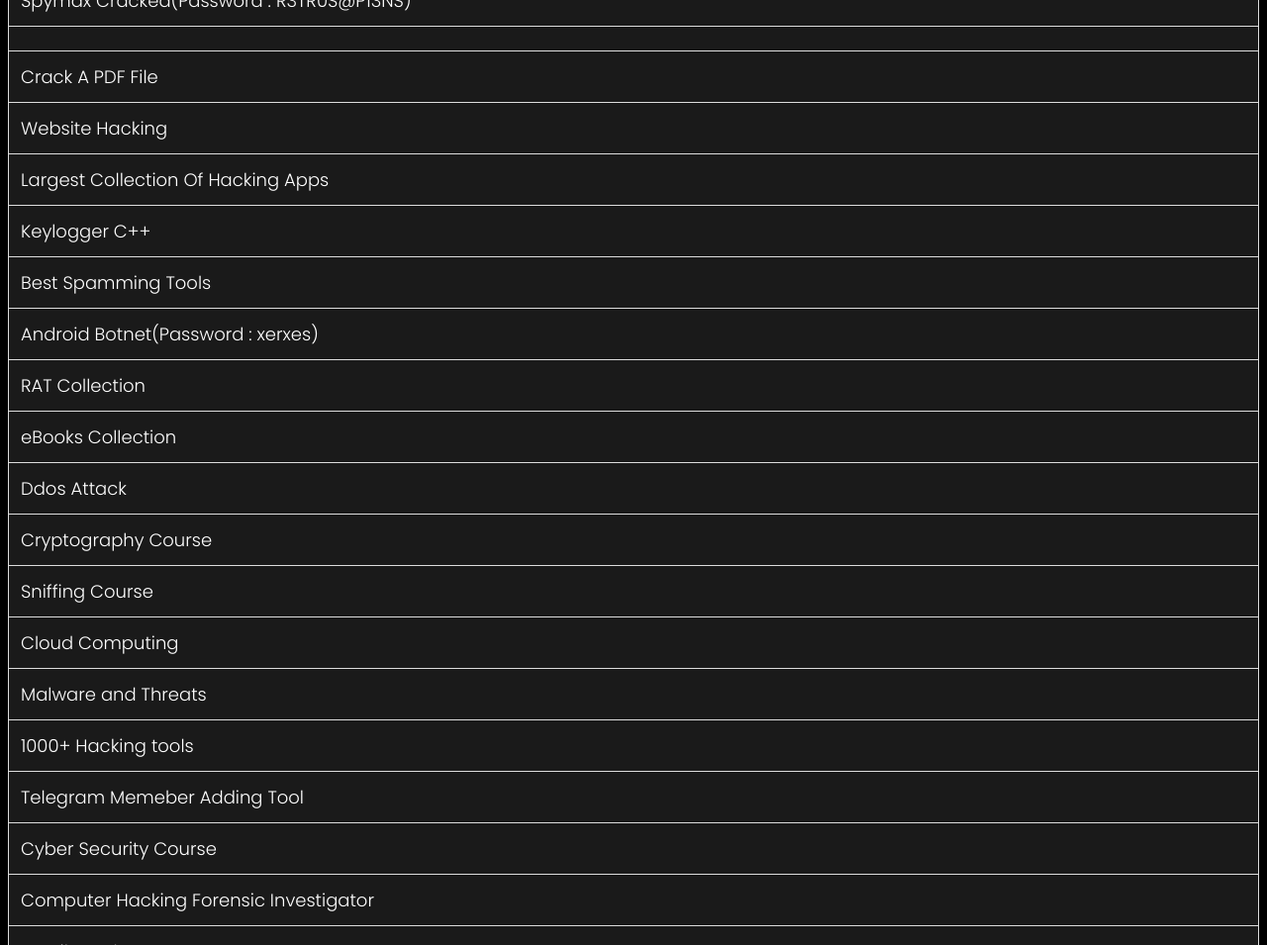
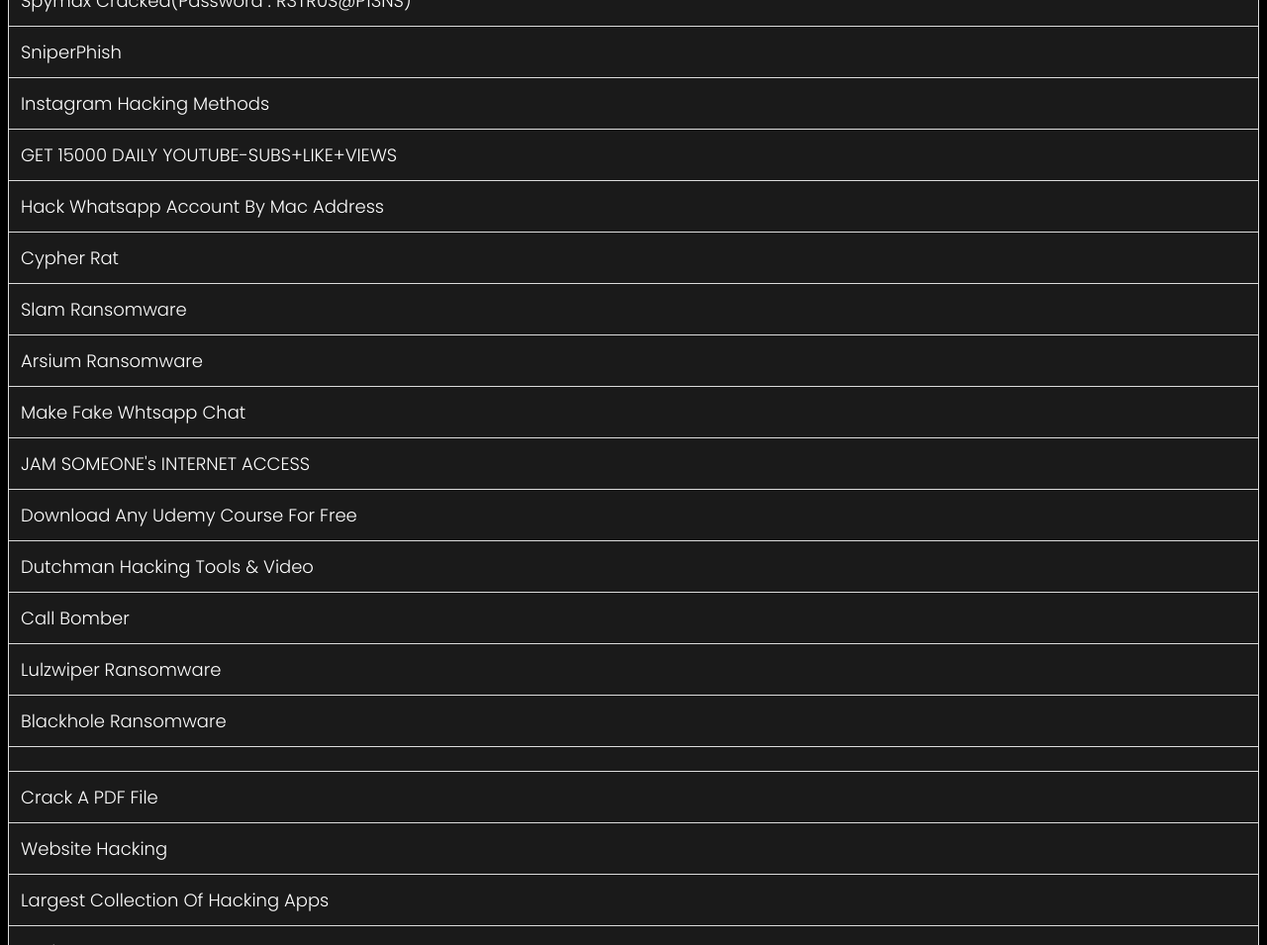
Before and after one commit to hypride/HackerStore, a plain HTML site: page search.html in a window 1280 px wide. Shown: the part 4680-5635 px from the top of the page at 99% size. Drawn offline with Linux system fonts and the light colour scheme.

Commit message:
Update search.html

```diff
--- a/search.html
+++ b/search.html
@@ -119,7 +119,7 @@
   <li class="a"><a href="https://mega.nz/folder/OShBhKQa#AsIpstxQ_B3At405IbhsfA" style="color:white;">Hacking Tools</a></li>
   <li class="a"><a href="https://anonfiles.com/b6k6V1c0y5/Cracker_Mega_Pack_exe" style="color:white;">Cracking Pack</a></li>
   <li class="a"><a href="https://drive.google.com/file/d/1IAI-LulEeXA2jFAsH4sq5t4WM1S8dsnn/view" style="color:white;">Andorid Development</a></li>
-  <li class="a"><a href="https://drive.google.com/drive/folders/1RKSA2B36wnJnlN3EPLse6RGgVcVffpKd" style="color:white;">Photoshop Advanced</a></li>
+  <li class="a"><a href="https://drive.google.com/drive/folders/19qUBeq7jGaxP1kWBGaH1XPA6ZbsCpisAG" style="color:white;">Photoshop Advanced</a></li>
   <li class="a"><a href="https://mega.nz/#F!gBAiESIS!oMUgppI6I0T9Cu4yKnYddg" style="color:white;">Trading Traning</a></li>
   <li class="a"><a href="https://bit.ly/2pCiBcm" style="color:white;">Digital Marketing</a></li>
   <li class="a"><a href="https://mega.nz/folder/69sl2QjL#yPT-eASprG-j_SVv_ge40w" style="color:white;">Advanced Web Development</a></li>
@@ -141,7 +141,7 @@
   <li class="a"><a href="https://mega.nz/folder/a65S3aBY#bogJHcngIE9KmNIfC2N7jg/folder/uuxBSCYI" style="color:white;">CCNA Security Course</a></li>
   <li class="a"><a href="https://mega.nz/folder/jyQVhQ7A#3yfyST8S8NxHkY9jiMRQsA" style="color:white;">Metasploit Pentesting Course</a></li>
   <li class="a"><a href="https://drive.google.com/u/0/uc?id=1u5gVFb6PAgHn_LPtYcAHBypS83di-xKy&export=download" style="color:white;">Network Scanning Course</a></li>
-  <li class="a"><a href="https://drive.google.com/u/0/uc?id=1mWKYFrG6lvpWzOIKC8xz3ZU6Ji8VIcyr&export=download" style="color:white;">Burp Suite Course</a></li>
+  <li class="a"><a href="https://drive.google.com/u/0/uc?id=19qUBeq7jGaxP1kWBGaH1XPA6ZbsCpisAG&export=download" style="color:white;">Burp Suite Course</a></li>
   <li class="a"><a href="https://drive.google.com/u/0/uc?id=1Ier5eOJjwWVyX0M9slkyrctWc7OAoc5j&export=download" style="color:white;">Network Hacking</a></li>
   <li class="a"><a href="https://drive.google.com/drive/folders/1LORl_bQ0VIl92x6AYZISapMUQnI8KLP6" style="color:white;">Malware Making</a></li>
   <li class="a"><a href="https://drive.google.com/drive/folders/1lUYP5_nofTtOHoBhZJ_rQOTKVM_CoBGu" style="color:white;">Wordpress Plugins Making</a></li>
@@ -173,6 +173,21 @@
   <li class="a"><a href="https://mega.nz/folder/h4pkHJzL#bypWaoq63H1duQlu2drAvg" style="color:white;">Extreme Hack PAck</a></li>
   <li class="a"><a href="https://www.mediafire.com/file/26csnk0gik0ic5q/Master+Hack+Pack.zip" style="color:white;">Paid Hacking Tools</a></li>
   <li class="a"><a href="https://anonfiles.com/xb33o614p0/Spymax_4.0_Cracked_By_DedSeec.com_zip" style="color:white;">Spymax Cracked(Password : R3TR0S@P13NS)</a></li>
+  <li class="a"><a href="http://xtreme.freemodsapp.xyz/2022/05/sniperphish.html" style="color:white;">SniperPhish</a></li>
+<li class="a"><a href="https://m.easysky.in/AO3PJo" style="color:white;">Instagram Hacking Methods</a></li>
+<li class="a"><a href="https://m.easysky.in/G3lxA6t" style="color:white;">GET 15000 DAILY YOUTUBE-SUBS+LIKE+VIEWS</a></li>
+<li class="a"><a href="https://m.easysky.in/6pZbX8" style="color:white;">Hack Whatsapp Account By Mac Address</a></li>
+<li class="a"><a href="https://www.mediafire.com/file/78nivo9siuy7roc/CypherRat_V3.5.rar/file" style="color:white;">Cypher Rat</a></li>
+<li class="a"><a href="https://github.com/AnderMoralDiaz/slam-ransomware-builder/releases/download/srbv1.0/slam.ransomware.builder.installer.exe" style="color:white;">Slam Ransomware</a></li>
+<li class="a"><a href="https://anonfiles.com/Re2495Z9x3/Arsium_Ransomware_Builder_ONLY_DESKTOP_.sfx_exe" style="color:white;">Arsium Ransomware</a></li>
+<li class="a"><a href="https://m.easysky.in/IXwc" style="color:white;">Make Fake Whtsapp Chat</a></li>
+<li class="a"><a href="https://m.easysky.in/DrI5qtPK" style="color:white;">JAM SOMEONE's INTERNET ACCESS</a></li>
+<li class="a"><a href="https://m.easysky.in/lZug" style="color:white;">Download Any Udemy Course For Free</a></li>
+<li class="a"><a href="http://xtreme.freemodsapp.xyz/2022/06/dutchman-hcking-tools.html" style="color:white;">Dutchman Hacking Tools & Video</a></li>
+<li class="a"><a href="https://xtremehacks.techfantasy.in/?go=27c45d91" style="color:white;">Call Bomber</a></li>
+<li class="a"><a href="https://github.com/ScRiPt1337/Lulzwiper-Ransomware" style="color:white;">Lulzwiper Ransomware</a></li>
+<li class="a"><a href="https://github.com/welbek4/blackhole-ransomware" style="color:white;">Blackhole Ransomware</a></li>
+
   <li class="a"><a href="https://www.mediafire.com/file/dsqllsdu0125f2c/How_to_crack__password_protected_pdf.mp4/file" style="color:white;"></a></li>
   <li class="a"><a href="https://www.mediafire.com/file/dsqllsdu0125f2c/How_to_crack__password_protected_pdf.mp4/file" style="color:white;">Crack A PDF File</a></li>
   <li class="a"><a href="https://mega.nz/folder/5OxWGCQS#q7R_62r30NZI_aavJoeplQ" style="color:white;">Website Hacking</a></li>
@@ -209,7 +224,7 @@
   <li class="a"><a href="https://mega.nz/folder/U8MDQY7B#Z_4cjgjqsHDdoGL6weV2yQ" style="color:white;">Whatsapp hacking by using gif file</a></li>
   <li class="a"><a href="https://mega.nz/folder/WSAjGYpJ#RWogOcVV4PG2qnOXzSGZ9w" style="color:white;">400 Black Hat money making e-books</a></li>
   <li class="a"><a href="https://m.easysky.in/AkNTQ6" style="color:white;">Block Anyone's Sim Card</a></li>
-  <li class="a"><a href="https://drive.google.com/drive/folders/1q2sOBNU4lPBkwtF1Msl6uCACBV5TUGWD" style="color:white;">Cybersecurity collection</a></li>
+  <li class="a"><a href="https://drive.google.com/drive/folders/19qUBeq7jGaxP1kWBGaH1XPA6ZbsCpisAG" style="color:white;">Cybersecurity collection</a></li>
   <li class="a"><a href="https://mega.nz/folder/lBwGDQYa#WcSNTnwGi2Pq1UUltvmErw" style="color:white;">ADOBE AIO BUNDLE PACK</a></li>
   <li class="a"><a href="http://bit.ly/3gafle" style="color:white;">26 USEFUL GITHUB TOOLS</a></li>
   <li class="a"><a href="https://t.me/JRHACKS" style="color:white;">Personal Ethical Hacking Cousre</a></li>
```
